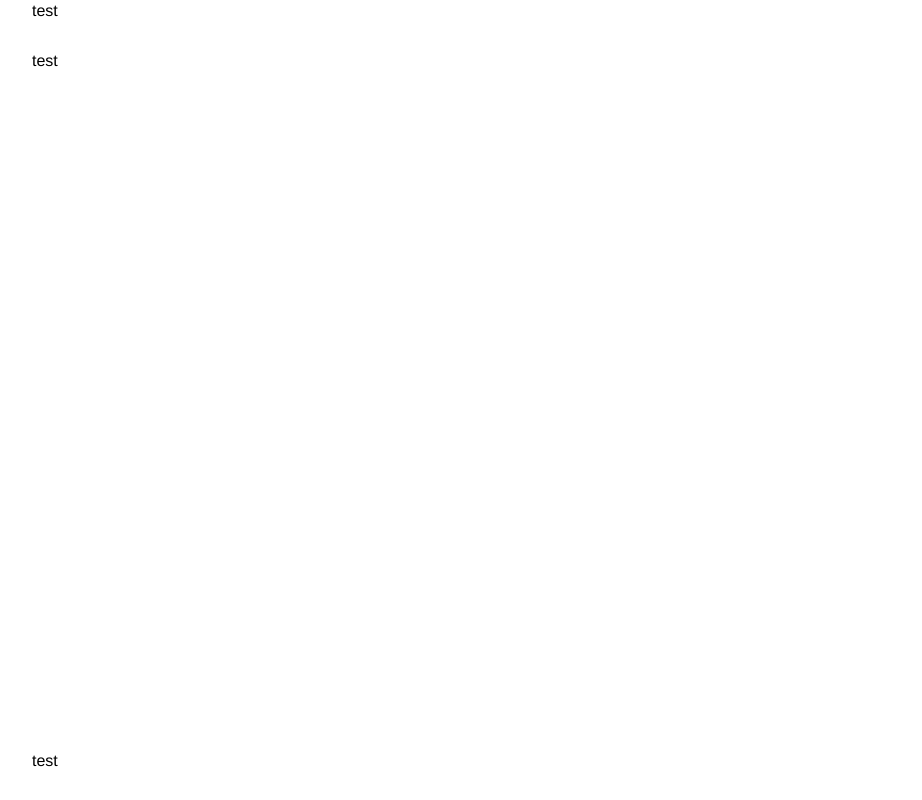
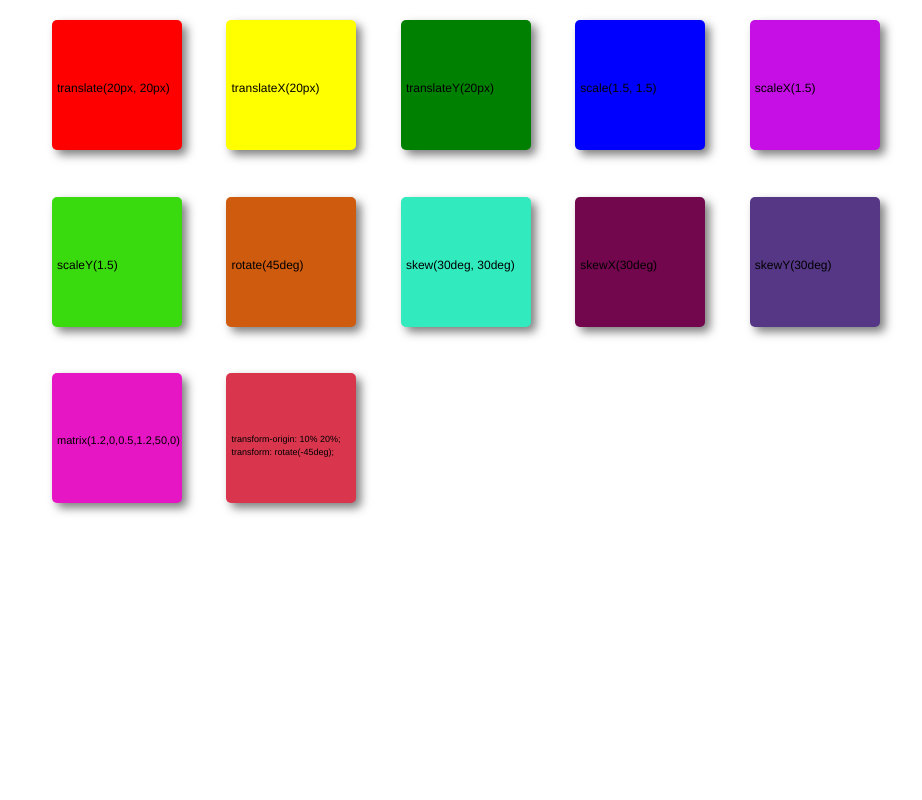
Before and after one commit to KiselevES/animations, a website: page app/index.html in a window 1280 px wide. Shown: the whole page, without its empty margins (138-1060 px from the left). Drawn offline with Linux system fonts and the light colour scheme.

Commit message:
first commit

```diff
--- a/app/index.html
+++ b/app/index.html
@@ -13,18 +13,80 @@
 <div class="wrapper">
     <header class="header">
         <div class="container">
-test
+
         </div>
     </header>
     <div class="main">
         <div class="container">
-test
+            <div class="animation">
+                <div class="animation__block animation__block-translate animation__block-out">
+                    <div class="animation__block-desc">
+                        translate(20px, 20px)
+                    </div>
+                </div>
+                <div class="animation__block animation__block-translateX animation__block-out">
+                    <div class="animation__block-desc">
+                        translateX(20px)
+                    </div>
+                </div>
+                <div class="animation__block animation__block-translateY animation__block-out">
+                    <div class="animation__block-desc">
+                        translateY(20px)
+                    </div>
+                </div>
+                <div class="animation__block animation__block-scale animation__block-out">
+                    <div class="animation__block-desc">
+                        scale(1.5, 1.5)
+                    </div>
+                </div>
+                <div class="animation__block animation__block-scaleX animation__block-out">
+                    <div class="animation__block-desc">
+                        scaleX(1.5)
+                    </div>
+                </div>
+                <div class="animation__block animation__block-scaleY animation__block-out">
+                    <div class="animation__block-desc">
+                        scaleY(1.5)
+                    </div>
+                </div>
+                <div class="animation__block animation__block-rotate animation__block-out">
+                    <div class="animation__block-desc">
+                        rotate(45deg)
+                    </div>
+                </div>
+                <div class="animation__block animation__block-skew animation__block-out">
+                    <div class="animation__block-desc">
+                        skew(30deg, 30deg)
+                    </div>
+                </div>
+                <div class="animation__block animation__block-skewX animation__block-out">
+                    <div class="animation__block-desc">
+                        skewX(30deg)
+                    </div>
+                </div>
+                <div class="animation__block animation__block-skewY animation__block-out">
+                    <div class="animation__block-desc">
+                        skewY(30deg)
+                    </div>
+                </div>
+                <div class="animation__block animation__block-matrix animation__block-out">
+                    <div class="animation__block-desc">
+                        matrix(1.2,0,0.5,1.2,50,0)
+                    </div>
+                </div>
+                <div class="animation__block animation__block-transform-origin animation__block-out">
+                    <div class="animation__block-desc">
+                        transform-origin: 10% 20%;
+                        transform: rotate(-45deg);
+                    </div>
+                </div>
+            </div>
         </div>
     </div>
 </div>
 <footer class="footer">
     <div class="container">
-test
+
     </div>
 </footer>
 </body>
--- a/app/scss/main.scss
+++ b/app/scss/main.scss
@@ -1,7 +1,7 @@
 // adjustment variables
 $container-width: 940px;
-$footer-height: 50px;
-$header-height: 50px;
+$footer-height: 0;
+$header-height: 0;
 $body-font : Helvetica, serif;
 $font-size: 16px;
 $white: #fff;
@@ -9,5 +9,6 @@ $white: #fff;
 
 @import "../../node_modules/normalize.css/normalize";
 @import "_misc/mixins";
-@import "_misc/fonts";
+//@import "_misc/fonts";
 @import "_misc/adjustment";
+@import "_style/style";
```
Also changed, not shown: app/scss/_misc/_fonts.scss (deleted, +0 -50 lines), app/css/main.min.css.
